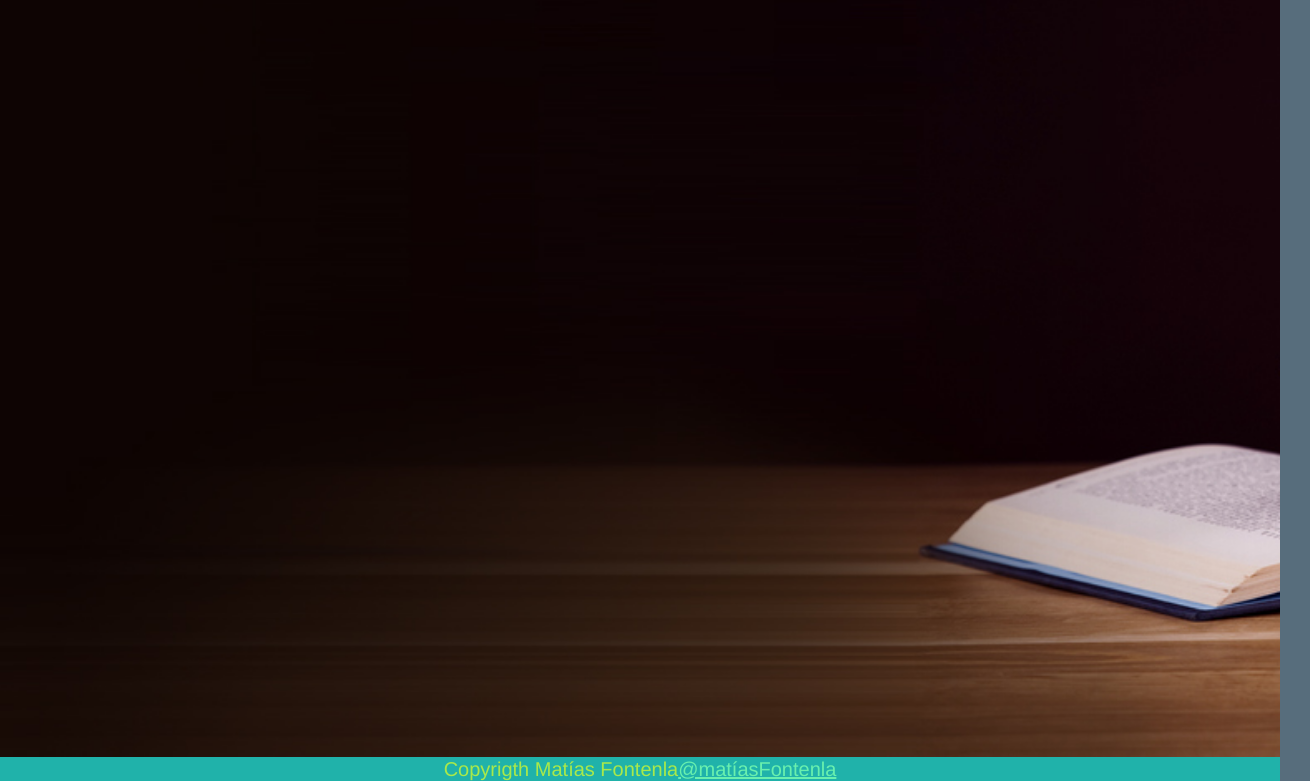
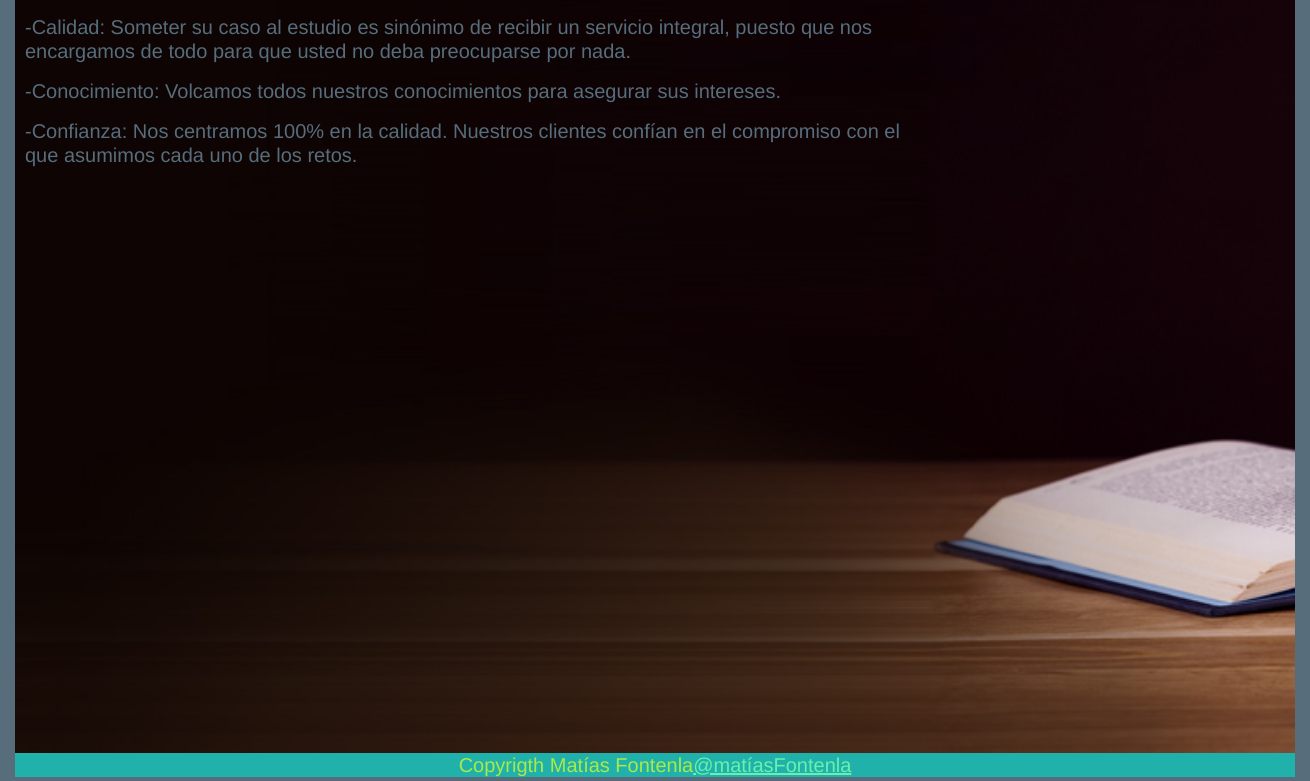
Before and after one commit to maverick-611/maverick-611, a website: page porque-elegirnos.html in a window 1280 px wide. Shown: the part 391-1172 px from the top of the page, 1310 px wide, since content can reach past the window. Drawn offline with nearby package versions, Linux system fonts and the light colour scheme.

Commit message:
modificaciones sugeridas

```diff
--- a/porque-elegirnos.html
+++ b/porque-elegirnos.html
@@ -27,7 +27,10 @@
                     </ul>
                 </header>
                 <section class="container">
-
+                  <h1>PORQUE CONFIAR EN NOSOTROS?</h1>
+                    <P>-Calidad: Someter su caso al estudio es sinónimo de recibir un servicio integral, puesto que nos encargamos de todo para que usted no deba preocuparse por nada.</P>
+                    <p>-Conocimiento: Volcamos todos nuestros conocimientos para asegurar sus intereses.</p>
+                    <p>-Confianza: Nos centramos 100% en la calidad. Nuestros clientes confían en el compromiso con el que asumimos cada uno de los retos.</p>
                 </section>
                 <footer>
                     <p>Copyrigth Matías Fontenla<a href="https://www.instagram.com/matiasfontenla/?hl=es-la">@matíasFontenla</a></p>
--- a/scss/style.scss
+++ b/scss/style.scss
@@ -26,8 +26,20 @@ li {
 }
 body {
     background-color: $fondo-body;
-
-
+    width: 100%;
+    padding-left: 15px;
+    padding-right: 15px;
+    margin-left: 0px;
+    margin-right: 0px;
+    border-radius: 2px;
+    -webkit-border-radius: 2px;
+    -moz-border-radius: 2px;
+    -ms-border-radius: 2px;
+    -o-border-radius: 2px;
+    border-color: $color-link;
+}
+.general {
+    margin: 0px auto;
 }
 li>a {
      font-family: "montserrat", sans-serif;
@@ -57,7 +69,8 @@ footer p {
     display: block;
     margin-left: auto;
     margin-right: auto;
-}
+    box-align: center;
+    position: relative;}
 .encabezado {
     background-color: $fondo-header;
 }
@@ -70,6 +83,7 @@ footer p {
     align-items: baseline;
     margin-right: 5px;
     margin-left: 5px;
+    list-style-type: none;
 
 }
 .flex-container a {
@@ -105,10 +119,7 @@ footer p {
     font-size: 20px;
     color:$color-parrafo;
     padding-right: 30%;
-}
-.encabezado img {
-    box-align: center;
-    position: relative;
+    padding-left: 10px;
 }
 
 .container{
```
Also changed, not shown: Index.html (+2 -2 lines), css/main.css, scss/style.css, 1 other file.
